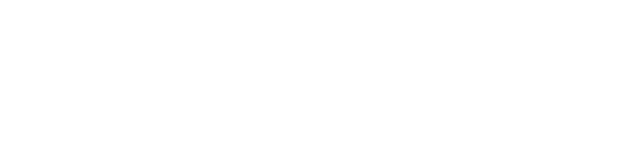
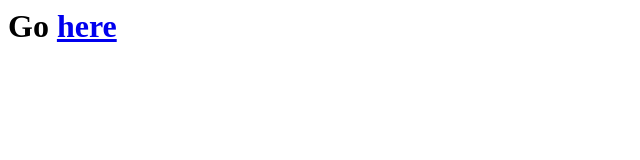
Before and after one commit to CodecDev/codecdev.github.io, a plain HTML site: page index.html in a window 1280 px wide. Shown: the whole page, without its empty margins (0-640 px from the left). Drawn offline with Linux system fonts and the light colour scheme.

Commit message:
First commit !

```diff
--- a/index.html
+++ b/index.html
@@ -1,8 +1,8 @@
 <html>
 <head>
-<title>Loading...</title>
+<title>Codec.</title>
 
-<meta http-equiv="refresh" content="5; URL="http://codec.ga/">
+ <h1>Go <a href="http://codec.ga/">here</a></h1>
 </head>
 
 <body>
```
